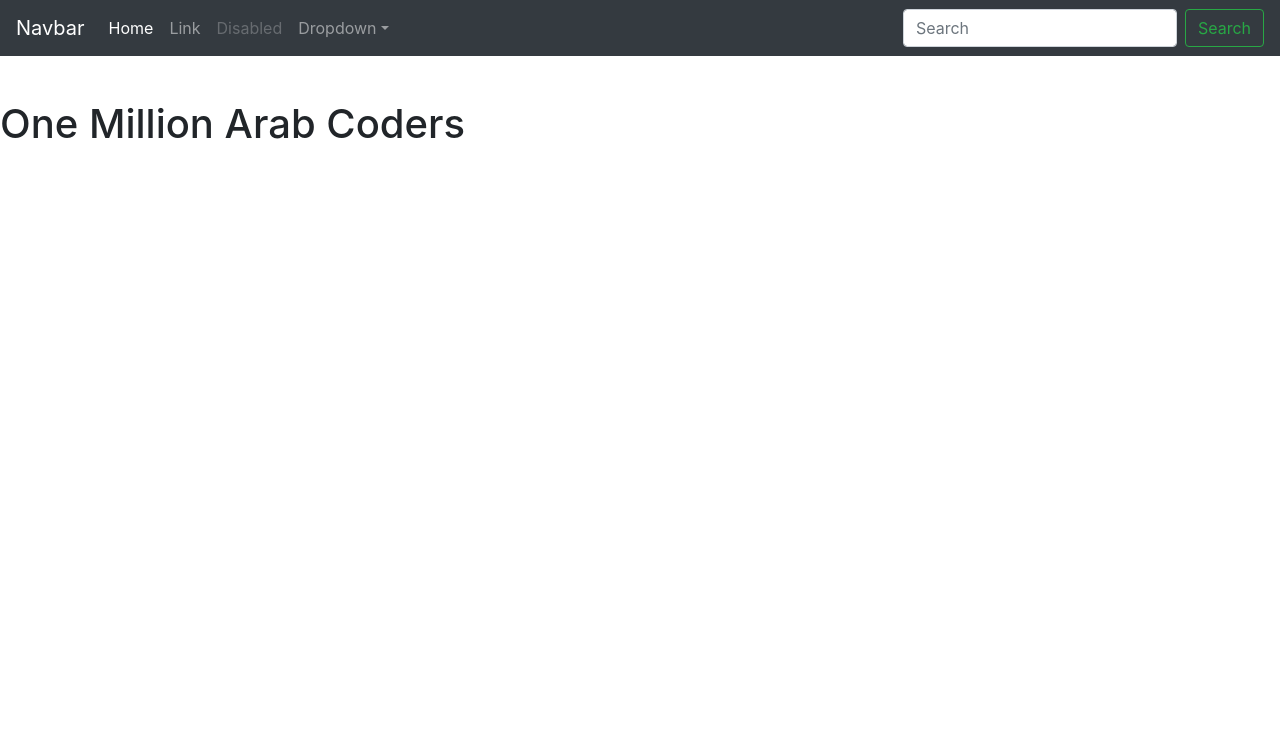
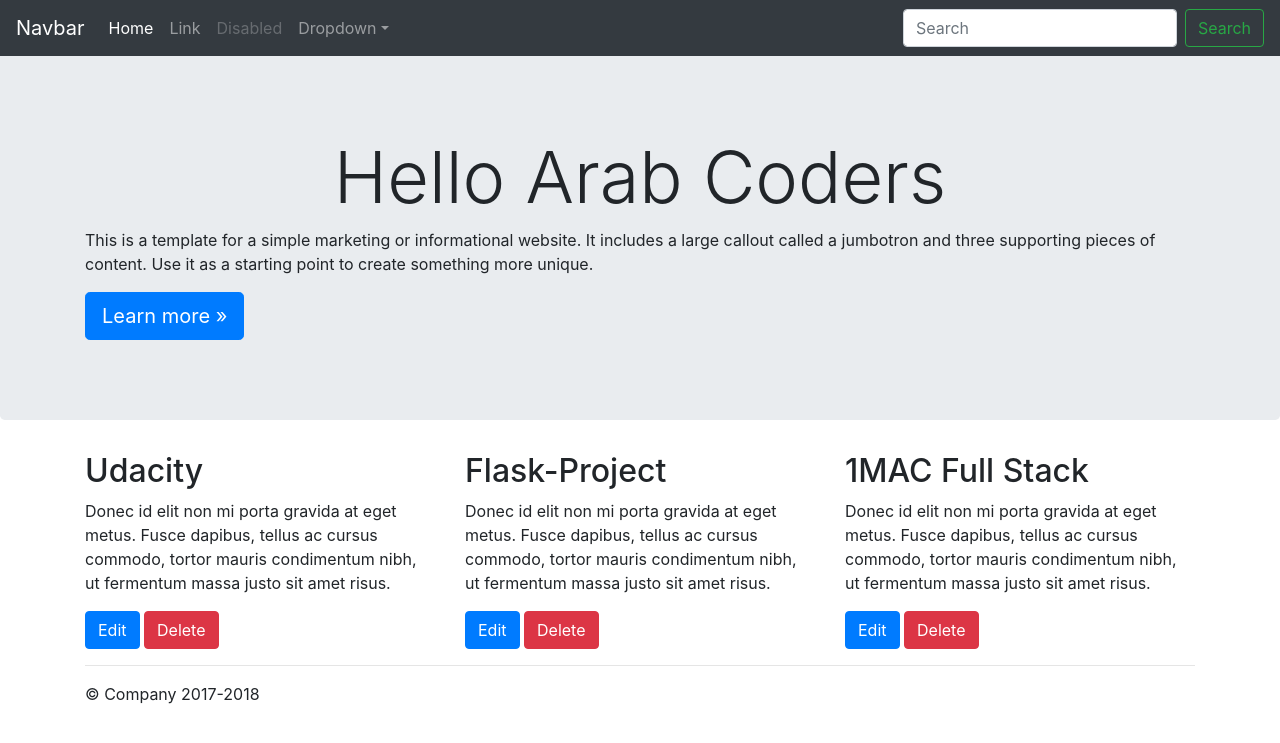
Before and after one commit to Ahmed-Sh/udacity-projects, a Flask app: page / in a window 1280 px wide. Shown: the top 743 px of the page. Run offline with Flask 2, Linux system fonts and the light colour scheme; some libraries are stand-ins or nearby versions.

Commit message:
Update: Jinja

```diff
--- a/flask-demo/index.py
+++ b/flask-demo/index.py
@@ -1,12 +1,22 @@
 from flask import Flask, render_template
+from Forums import models
+from Forums import store
 
 app = Flask(__name__)
+
+post_store = store.PostStore()
+post_store.add(models.Post('Udacity', 'Donec id elit non mi porta gravida at eget metus. Fusce dapibus, tellus ac cursus commodo, tortor \
+                    mauris condimentum nibh, ut fermentum massa justo sit amet risus.'))
+post_store.add(models.Post('Flask-Project', 'Donec id elit non mi porta gravida at eget metus. Fusce dapibus, tellus ac cursus commodo, tortor \
+                    mauris condimentum nibh, ut fermentum massa justo sit amet risus.'))
+post_store.add(models.Post('1MAC Full Stack', 'Donec id elit non mi porta gravida at eget metus. Fusce dapibus, tellus ac cursus commodo, tortor \
+                    mauris condimentum nibh, ut fermentum massa justo sit amet risus.'))
 
 
 @app.route("/")
 @app.route("/index")
 def home():
-    return render_template("index.html")
+    return render_template("index.html", posts=post_store.get_all())
 
 
 app.run(debug=True, port=8000)
--- /dev/null
+++ b/flask-demo/static/style.css
@@ -0,0 +1,4 @@
+.container h1{
+    margin-top: 70px !important;
+    text-align: center;
+}
--- a/flask-demo/templates/index.html
+++ b/flask-demo/templates/index.html
@@ -8,11 +8,12 @@
     <!-- Bootstrap CSS -->
     <link rel="stylesheet" href="https://maxcdn.bootstrapcdn.com/bootstrap/4.0.0/css/bootstrap.min.css"
           integrity="sha384-Gn5384xqQ1aoWXA+058RXPxPg6fy4IWvTNh0E263XmFcJlSAwiGgFAW/dAiS6JXm" crossorigin="anonymous">
-
+    <!-- Custom Stylesheet -->
+    <link rel="stylesheet" href="/static/style.css">
     <title>Flask-demo</title>
 </head>
 <body>
-<nav class="navbar navbar-expand-md navbar-dark bg-dark fixed-top">
+<nav class="navbar navbar-expand-md navbar-dark fixed-top bg-dark">
     <a class="navbar-brand" href="#">Navbar</a>
     <button class="navbar-toggler" type="button" data-toggle="collapse" data-target="#navbarsExampleDefault"
             aria-controls="navbarsExampleDefault" aria-expanded="false" aria-label="Toggle navigation">
@@ -46,8 +47,42 @@
         </form>
     </div>
 </nav>
-<h1 style="margin-top: 100px !important;">One Million Arab Coders</h1>
-<!-- /.container -->
+
+<main role="main">
+
+    <!-- Main jumbotron for a primary marketing message or call to action -->
+    <div class="jumbotron">
+        <div class="container">
+            <h1 class="display-3">Hello Arab Coders</h1>
+            <p>This is a template for a simple marketing or informational website. It includes a large callout called a
+                jumbotron and three supporting pieces of content. Use it as a starting point to create something more
+                unique.</p>
+            <p><a class="btn btn-primary btn-lg" href="#" role="button">Learn more &raquo;</a></p>
+        </div>
+    </div>
+
+    <div class="container">
+        <!-- Example row of columns -->
+        <div class="row">
+            {% for post in posts %}
+            <div class="col-md-4">
+                <h2>{{post.title}}</h2>
+                <p> {{post.content}}</p>
+                <span><a class="btn btn-primary" href="#" role="button">Edit</a></span>
+                <span><a class="btn btn-danger" href="#" role="button">Delete</a></span>
+            </div>
+            {% endfor %}
+        </div>
+
+        <hr>
+
+    </div> <!-- /container -->
+
+</main>
+
+<footer class="container">
+    <p>&copy; Company 2017-2018</p>
+</footer>
 
 <!-- Optional JavaScript -->
 <!-- jQuery first, then Popper.js, then Bootstrap JS -->
```
